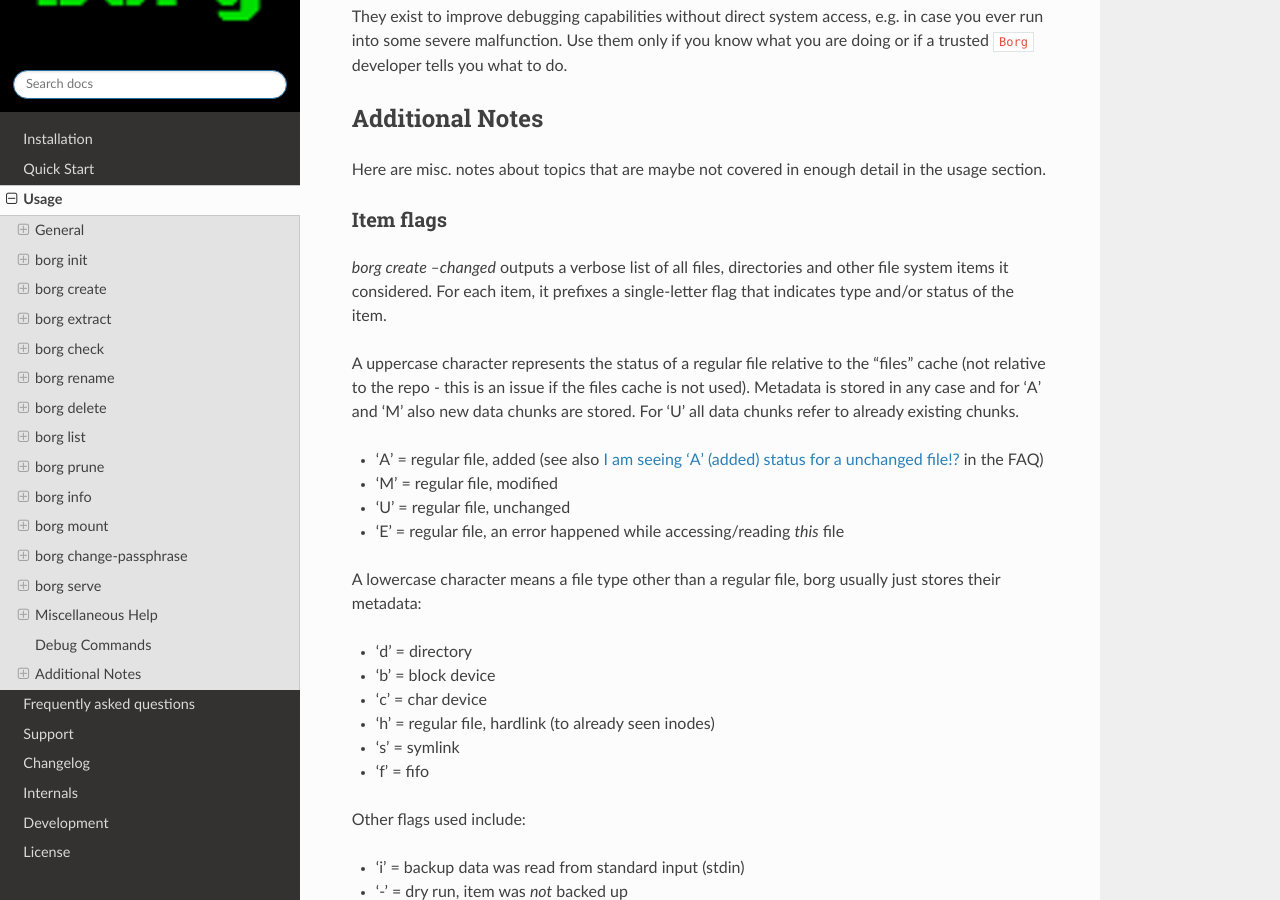
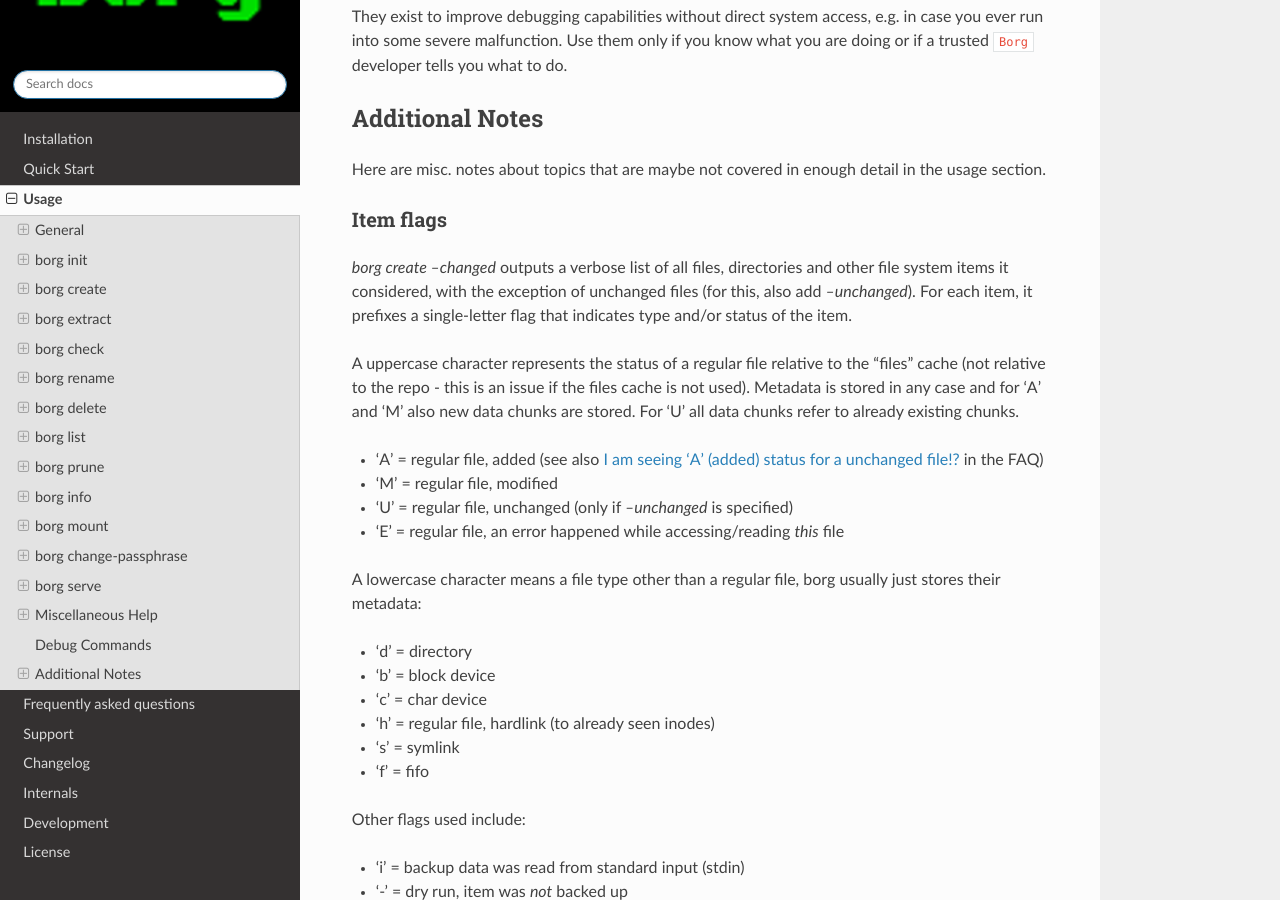
Before and after one commit to borgbackup/borg, a Sphinx documentation site: the page built from docs/usage.rst, in a window 1280 px wide and 900 px high, scrolled down 17094 px. Built offline with Sphinx 7.4.7 and the Read the Docs theme 2.0.0, drawn with Linux system fonts in a browser that asks for light colours; the version number could not be read and is left out.

```diff
--- a/docs/usage.rst
+++ b/docs/usage.rst
@@ -430,7 +430,8 @@ Item flags
 ~~~~~~~~~~
 
 `borg create --changed` outputs a verbose list of all files, directories and other
-file system items it considered. For each item, it prefixes a single-letter
+file system items it considered, with the exception of unchanged files
+(for this, also add `--unchanged`). For each item, it prefixes a single-letter
 flag that indicates type and/or status of the item.
 
 A uppercase character represents the status of a regular file relative to the
@@ -440,7 +441,7 @@ chunks are stored. For 'U' all data chunks refer to already existing chunks.
 
 - 'A' = regular file, added (see also :ref:`a_status_oddity` in the FAQ)
 - 'M' = regular file, modified
-- 'U' = regular file, unchanged
+- 'U' = regular file, unchanged (only if `--unchanged` is specified)
 - 'E' = regular file, an error happened while accessing/reading *this* file
 
 A lowercase character means a file type other than a regular file,
```
Also changed, not shown: 1 other file.
